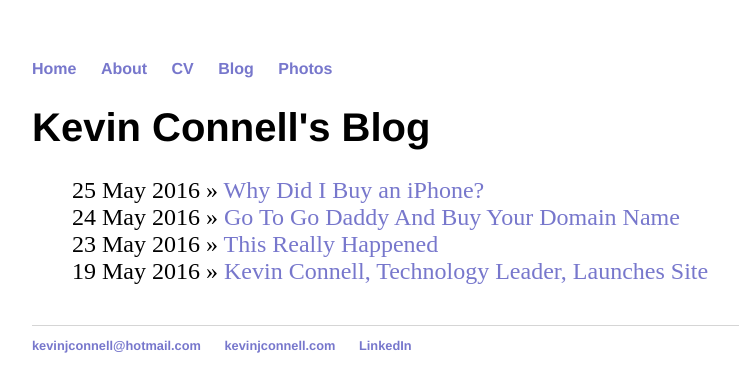
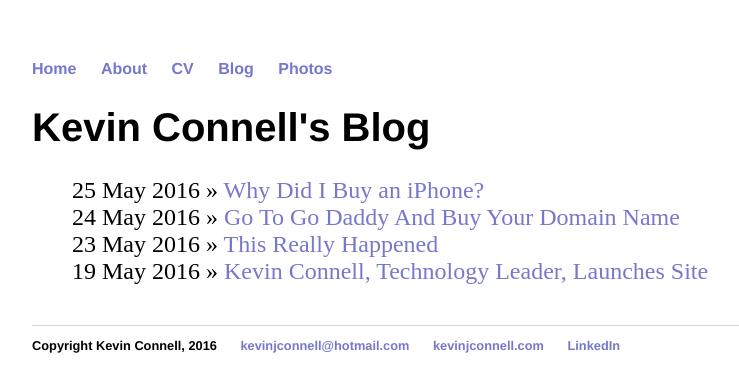
Before and after one commit to mo4dawg/mo4dawg.github.io, a Jekyll site: the page built from blog/index.html, in a window 1280 px wide. Shown: the top 392 px of the page, without its empty margins (160-899 px from the left). Built offline with Jekyll 4.4.1, drawn with Linux system fonts in a browser that asks for light colours.

Commit message:
Update default.html

```diff
--- a/_layouts/default.html
+++ b/_layouts/default.html
@@ -23,6 +23,7 @@
 		<footer>
 			<nav>
 	    		<ul>
+	    			<li>Copyright Kevin Connell, 2016</li>
 	        		<li><a href="mailto:kevinjconnell@hotmail.com" target="_blank" >kevinjconnell@hotmail.com</a></li>
 	        		<li><a href="http://mo4dawg.github.io">kevinjconnell.com</a></li>
 	        		<li><a href="https://www.linkedin.com/in/kevin-connell-39132614" target="_blank" >LinkedIn</a></li>
```
